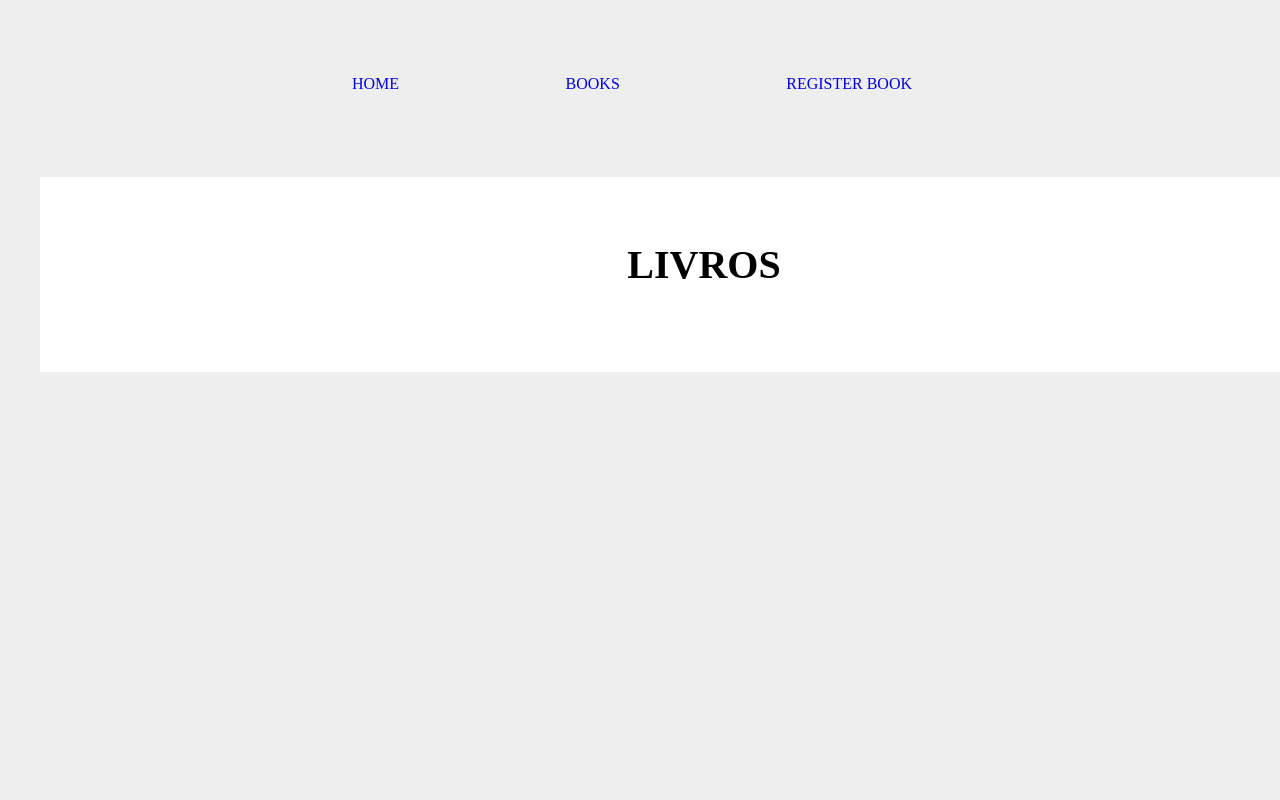
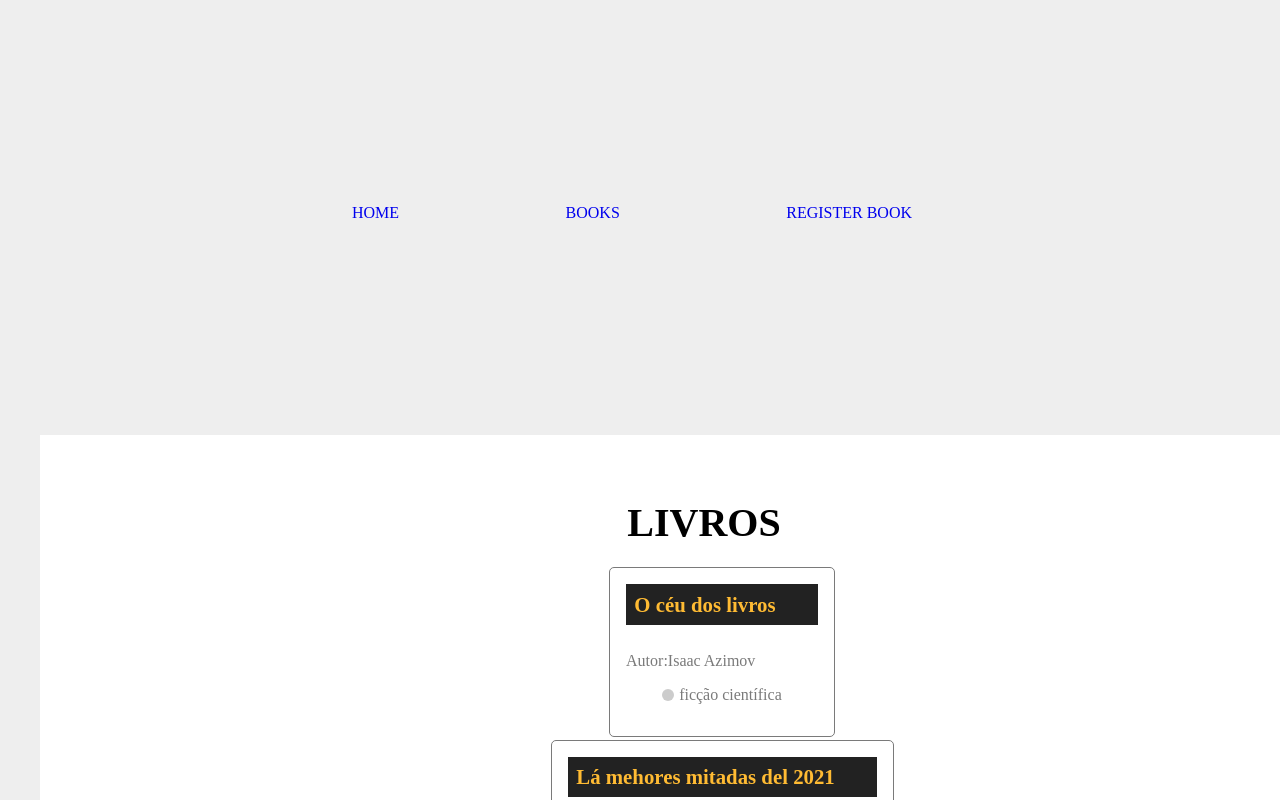
Before and after one commit to YhanMassato/app-web-api-yhan, a React (Create React App) app in the folder projeto-react-api-1/: page /book in a window 1280 px wide. Shown: the top 800 px of the page. Built offline with nearby package versions, Linux system fonts and the light colour scheme; data requests are answered from the project's data file.

Commit message:
Yhan: Exibição dos livros na página BOOK

```diff
--- a/projeto-react-api-1/db.json
+++ b/projeto-react-api-1/db.json
@@ -11,20 +11,14 @@
       }
     },
     {
-      "id": "13d4",
-      "nome_livro": "ads",
-      "nome_autor": "aas",
-      "descricao_livro": "sdad",
+      "id": "255f",
+      "nome_livro": "Lá mehores mitadas del 2021",
+      "nome_autor": "EL CAPONE",
+      "descricao_livro": "Las mehores del capone atualizadas y cambiadas  de lo Mexico!",
       "category": {
         "id": "categoria_id",
-        "category": "BACK END"
+        "category": "ficção científica"
       }
-    },
-    {
-      "id": "acdc",
-      "nome_livro": "aa",
-      "nome_autor": "sss",
-      "descricao_livro": "ddd"
     }
   ],
   "categories": [
--- /dev/null
+++ b/projeto-react-api-1/src/components/BookCard/BookCard.jsx
@@ -0,0 +1,15 @@
+import styles from "./BookCard.module.css"
+
+export default function BookCard({id, livro, autor, categoria}){
+    return(
+        <div id={id} className={styles.book_card}>
+            <h4>{livro}</h4>
+
+            <p>Autor:{autor}</p>
+
+            <p className={styles.category_text}>
+                <span></span>{categoria}
+            </p>
+        </div>
+    )
+}
--- a/projeto-react-api-1/src/components/BookCard/BookCard.module.css
+++ b/projeto-react-api-1/src/components/BookCard/BookCard.module.css
@@ -26,6 +26,7 @@
 .category_text{
     display: flex;
     align-items: center;
+    justify-content: center;
 }
 
 .category_text span{
--- a/projeto-react-api-1/src/components/NavBar/NavBar.jsx
+++ b/projeto-react-api-1/src/components/NavBar/NavBar.jsx
@@ -23,7 +23,7 @@ export default function NavBar(){
                 </ul>
             </Container>
 
-            <Outlet></Outlet>
+            <Outlet/>
         </div>
     )
 }
--- a/projeto-react-api-1/src/pages/Book.jsx
+++ b/projeto-react-api-1/src/pages/Book.jsx
@@ -1,20 +1,38 @@
+import { useState, useEffect } from 'react'
+import Container from '../components/Container/Container'
+import Message from '../components/Message/message'
+import { useLocation } from 'react-router-dom'
+import BookCard from '../components/BookCard/BookCard'
+import styles from './style-pages/Book.module.css'
 
-import Message from '../components/Message/message'
-import styles from './style-pages/Book.module.css'
-import { useLocation } from 'react-router-dom'
 
 export default function Book(){
+
+    const [books, setBooks] = useState([])
+
+    useEffect(()=>{
+        fetch('http://localhost:5000/books',{
+            method : 'GET',
+            headers: {
+                'content-type':'application/json'
+        },
+        })
+        .then((resp) => resp.json())
+        .then((data) => {setBooks(data)})
+        .catch((err) => {console.log(err)})
+},[]);
+
     const location = useLocation();
     let message  = ''
-
-    console.log(location.state)
 
     if (location.state){
         message = location.state
     }
 
     return(
+
         <section className={styles.book_container}>
+
             <h1>LIVROS</h1>
             {
                 message && <Message
@@ -22,6 +40,19 @@ export default function Book(){
                     type="sucess"
                     />
             }
+
+            {
+                books.map((book) =>(
+                        <div key={book.id}>
+                            <BookCard
+                            id={book.id}
+                            livro={book.nome_livro}
+                            autor={book.nome_autor}
+                            categoria={book.category.category}
+                            />
+                        </div>
+                ))
+            }
         </section>
 
     )
```
Also changed, not shown: projeto-react-api-1/src/components/BookCard/BookCard.js (deleted).
